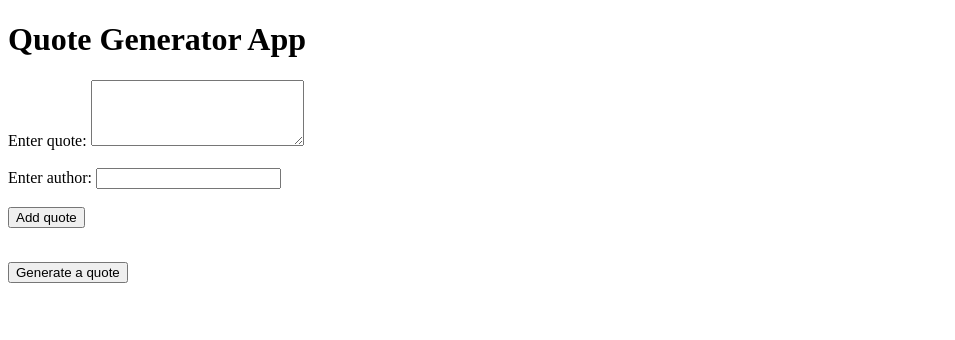
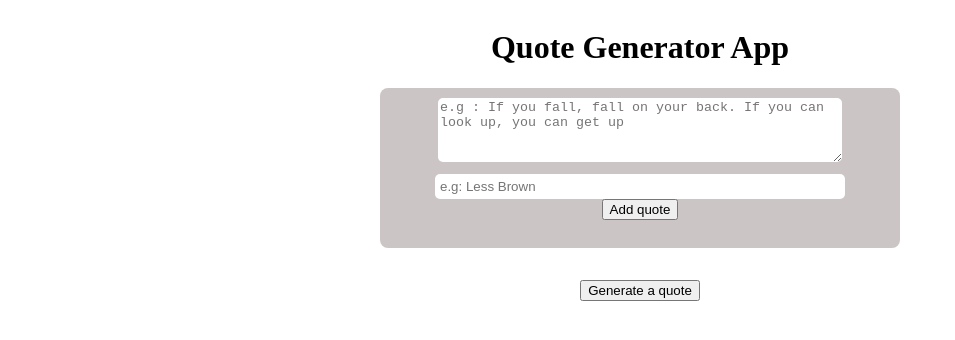
Before and after one commit to eediallo/quote-generator, a plain HTML site: page frontend/static/index.html in a window 1280 px wide. Shown: the whole page, without its empty margins (0-955 px from the left). Drawn offline with nearby package versions, Linux system fonts and the light colour scheme.

Commit message:
Add styling and placeholders to quote input form

```diff
--- a/frontend/static/index.html
+++ b/frontend/static/index.html
@@ -5,15 +5,20 @@
     <meta name="viewport" content="width=device-width, initial-scale=1.0">
     <title>Quote Generator App</title>
     <script type="module" src="./app.js" defer></script>
+    <link rel="stylesheet" href="./styles.css">
     <script src="https://cdn.jsdelivr.net/npm/axios/dist/axios.min.js"></script>
 </head>
 <body>
     <h1>Quote Generator App</h1>
     <form action="">
-        <label for="quote-input">Enter quote: </label>
-        <textarea name="quote" id="quote" cols="24" rows="4"></textarea><br><br>
-        <label for="author">Enter author: </label>
-        <input type="text" id="author" name="author"><br><br>
+        <div class="quote-wrapper">
+            <label for="quote-input" aria-label="Enter quote"></label>
+            <textarea name="quote" id="quote" cols="24" rows="4" placeholder="e.g : If you fall, fall on your back. If you can look up, you can get up "></textarea><br><br>
+        </div>
+        <div class="author-wrapper">
+            <label for="author" aria-label="Enter author"></label>
+            <input type="text" id="author" name="author" placeholder="e.g: Less Brown"><br><br>
+        </div>
         <button id="add-quote">Add quote</button><br><br>
     </form>
     <p id="errMsg"></p>
--- /dev/null
+++ b/frontend/static/styles.css
@@ -0,0 +1,31 @@
+body{
+    display: flex;
+    flex-direction: column;
+    justify-content: center;
+    align-items: center;
+}
+
+form{
+    background-color: rgb(204, 197, 197);
+    padding: 10px;
+    border-radius: 8px;
+    width: 500px;
+    text-align: center;
+}
+
+input, textarea{
+    width: 400px;
+    border-radius: 5px;
+    border: none;
+}
+
+.quote-wrapper, .author-wrapper{
+    display: flex;
+    align-items: center;
+    justify-content: center;
+}
+
+input{
+    padding:5px;
+    margin-top: 12px;
+}
```
